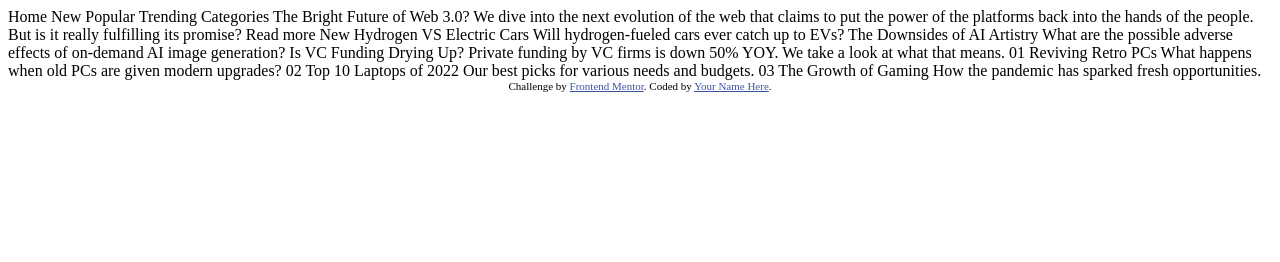
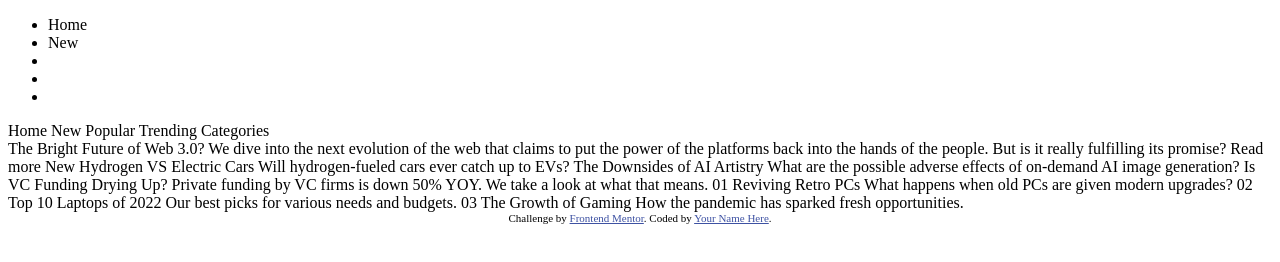
Before and after one commit to Reydet-Eric/news-homepage, a plain HTML site: page index.html in a window 1280 px wide. Drawn offline with Linux system fonts and the light colour scheme.

Commit message:
bascul ced_branch

```diff
--- a/index.html
+++ b/index.html
@@ -15,12 +15,25 @@
   </style>
 </head>
 <body>
+  <header>
+    <ul>
+      <li>Home</li>
+      <li>New</li>
+      <li></li>
+      <li></li>
+      <li></li>
+
+
+
+    </ul>
 
   Home
   New
   Popular
   Trending
   Categories
+
+  </header>
 
   The Bright Future of Web 3.0?
 
```
